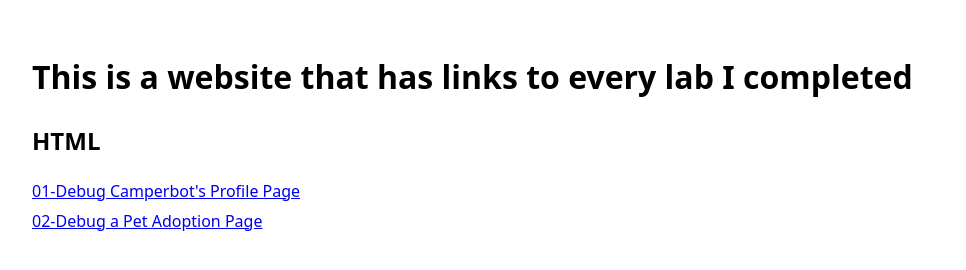
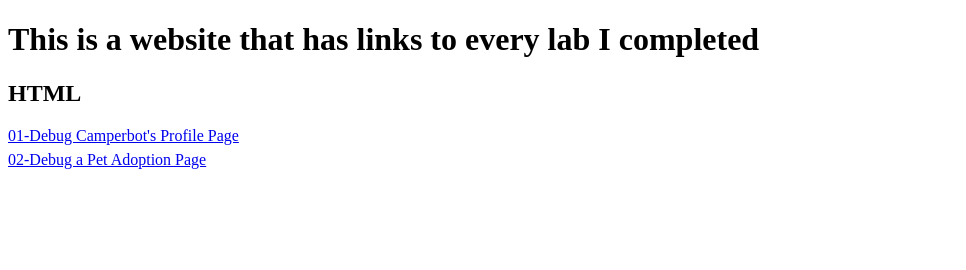
Before and after one commit to jjotteson1/FreeCodeCamp-labs, a plain HTML site: page index.html in a window 1280 px wide. Shown: the whole page, without its empty margins (0-966 px from the left). Drawn offline with Linux system fonts and the light colour scheme.

Commit message:
Edit index.html

```diff
--- a/index.html
+++ b/index.html
@@ -6,7 +6,6 @@
   <title>FreeCodeCamp Labs</title>
   <style>
     a { display: block; margin-bottom: 6px; }
-    body { font-family: system-ui, -apple-system, Segoe UI, Roboto, Arial, sans-serif; line-height: 1.5; padding: 24px; }
   </style>
 </head>
 <body>
```
